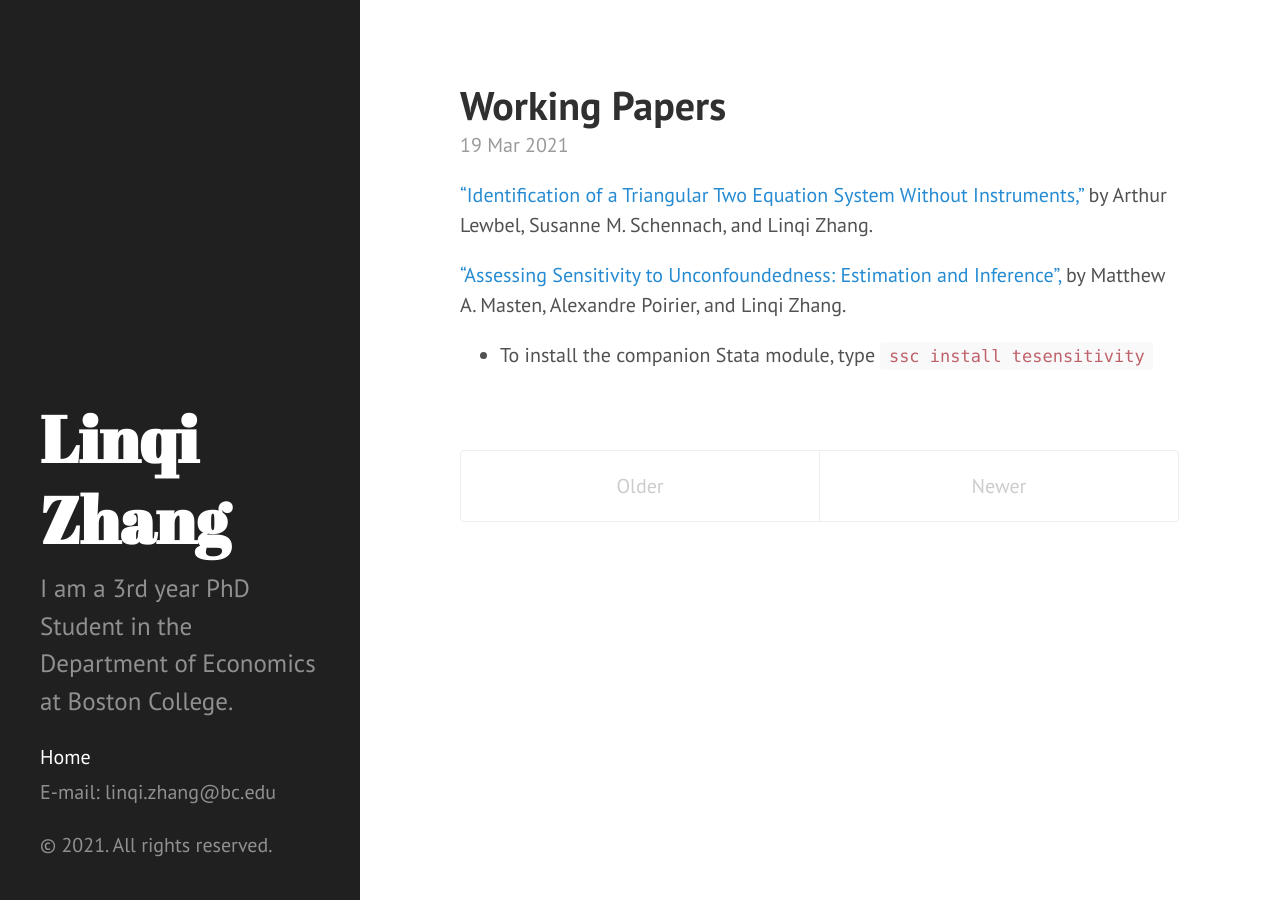
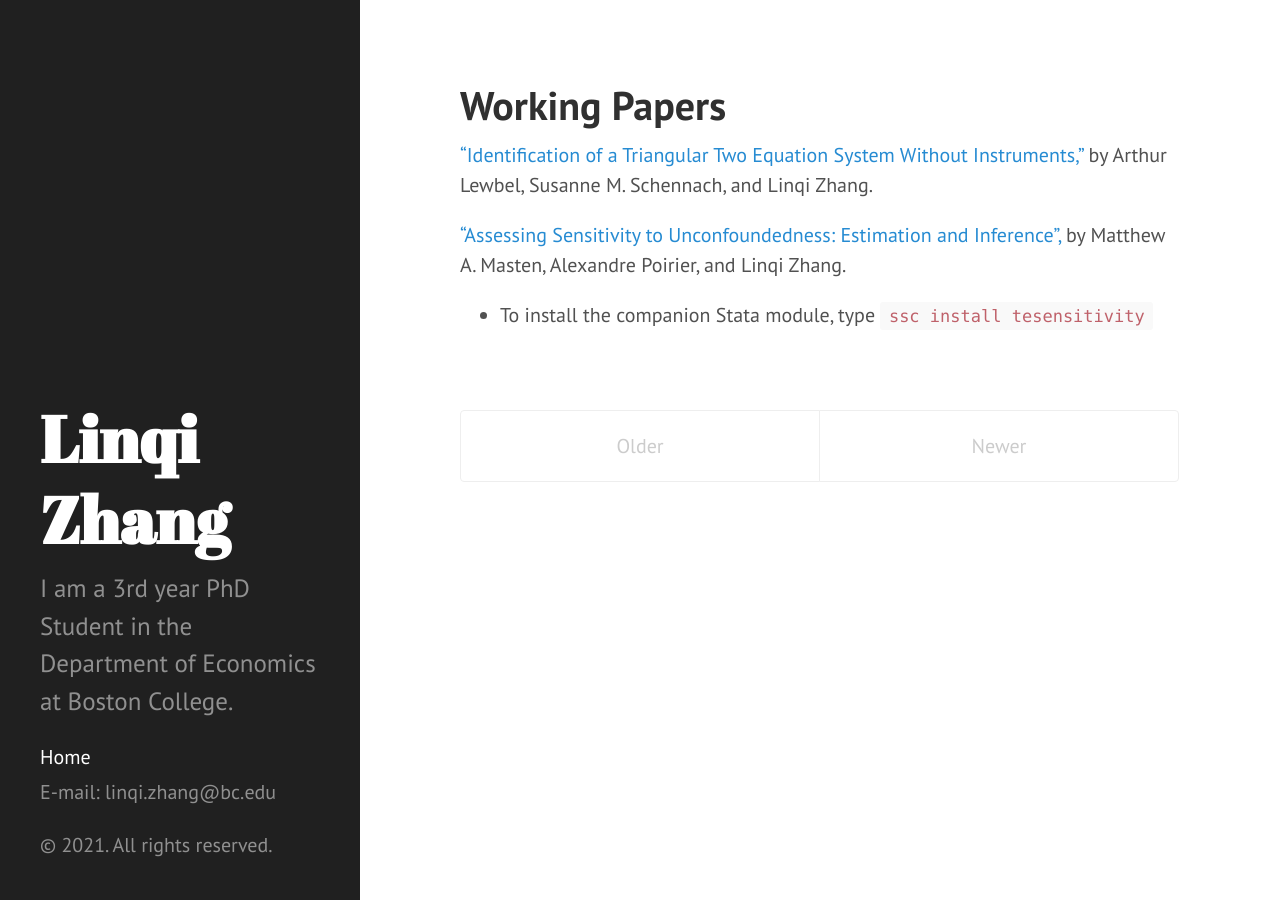
Before and after one commit to zhanglinqi/zhanglinqi.github.io, a Jekyll site: the page built from index.html, in a window 1280 px wide. Built offline with Jekyll 4.4.1, drawn with Linux system fonts in a browser that asks for light colours; Markdown is read by kramdown in place of the engine named in the settings; the list of posts is cut into pages by our own code.

Commit message:
remove date and url link to post

```diff
--- a/_layouts/post.html
+++ b/_layouts/post.html
@@ -4,7 +4,6 @@
 
 <div class="post">
   <h1 class="post-title">{{ page.title }}</h1>
-  <span class="post-date">{{ page.date | date_to_string }}</span>
   {{ content }}
 </div>
 
--- a/index.html
+++ b/index.html
@@ -7,12 +7,9 @@
   {% for post in paginator.posts %}
   <div class="post">
     <h1 class="post-title">
-      <a href="{{ post.url }}">
         {{ post.title }}
-      </a>
     </h1>
 
-    <span class="post-date">{{ post.date | date_to_string }}</span>
 
     {{ post.content }}
   </div>
```
